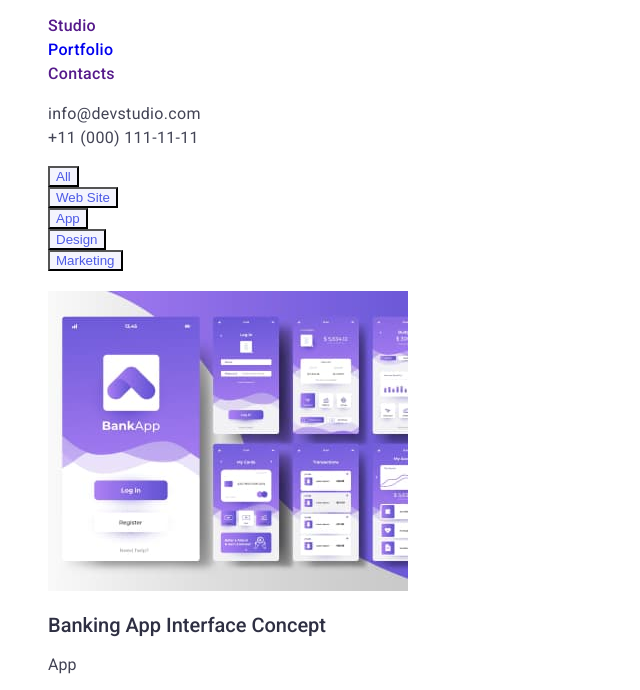
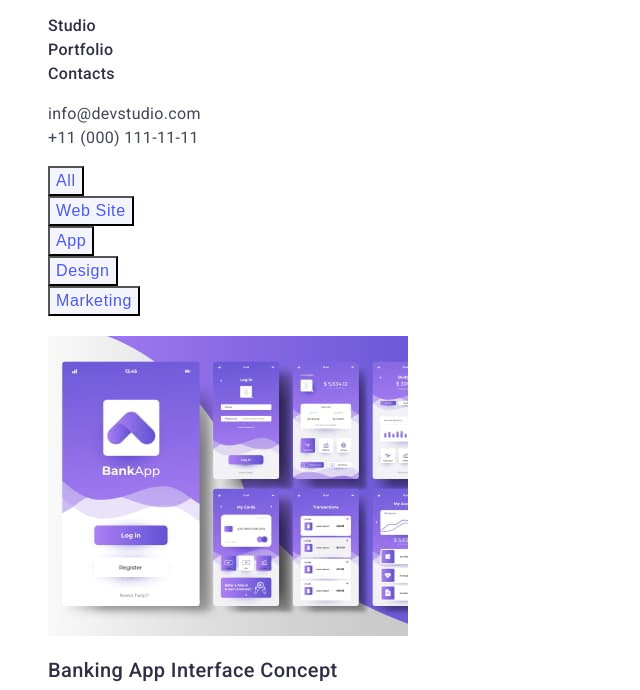
Before and after one commit to Serg1853/goit-markup-hw-02, a plain HTML site: page portfolio.html in a window 1280 px wide. Shown: the part 34-724 px from the top of the page, without its empty margins (0-640 px from the left). Drawn offline with Linux system fonts and the light colour scheme.

Commit message:
portfolio

```diff
--- a/css/styles.css
+++ b/css/styles.css
@@ -185,60 +185,33 @@ button {
   font-size: 16px;
   color: #4d5ae5;
 }
-.all {
+.button-hover {
+  font-weight: 500;
+  font-size: 16px;
+  line-height: 1.5;
+  align-items: center;
+  text-align: center;
+  letter-spacing: 0.04em;
   background: #f4f4fd;
   color: #4d5ae5;
 }
-.all:focus,
-.all:hover {
+.button-hover:focus,
+.button-hover:hover {
   background: #404bbf;
   color: #ffffff;
 }
-.web-site {
-  background: #f4f4fd;
-  color: #4d5ae5;
-}
-.web-site:focus,
-.web-site:hover {
-  background: #404bbf;
-  color: #ffffff;
-}
-.app {
-  background: #f4f4fd;
-  color: #4d5ae5;
-}
-.app:focus,
-.app:hover {
-  background: #404bbf;
-  color: #ffffff;
-}
-.design {
-  background: #f4f4fd;
-  color: #4d5ae5;
-}
-.design:focus,
-.design:hover {
-  background: #404bbf;
-  color: #ffffff;
-}
-.marketing {
-  background: #f4f4fd;
-  color: #4d5ae5;
-}
-.marketing:focus,
-.marketing:hover {
-  background: #404bbf;
-  color: #ffffff;
-}
+
 .filters-images-title {
   color: #2e2f42;
   font-weight: 500;
   font-size: 20px;
   line-height: 1.2;
+  letter-spacing: 0.02em;
 }
 .filters-images-text {
   color: #434455;
   font-weight: 400;
   font-size: 16px;
   line-height: 1.5;
+  letter-spacing: 0.02em;
 }
--- a/portfolio.html
+++ b/portfolio.html
@@ -21,13 +21,13 @@
         >
         <ul class="menu list">
           <li class="menu-item">
-            <a class="link" href="">Studio</a>
+            <a class="menu link" href="./index.html">Studio</a>
           </li>
           <li class="menu-item">
-            <a class="link" href="./portfolio.html">Portfolio</a>
+            <a class="menu link" href="./portfolio.html">Portfolio</a>
           </li>
           <li class="menu-item">
-            <a class="link" href="">Contacts</a>
+            <a class="menu link" href="">Contacts</a>
           </li>
         </ul>
       </nav>
@@ -50,20 +50,20 @@
       <section class="filters">
         <h1 hidden>filters</h1>
         <ul class="filters-button list">
-          <li>
-            <button class="all" title="button">All</button>
+          <li class="button-list">
+            <button class="button-hover" title="button">All</button>
           </li>
-          <li>
-            <button class="web-site" title="button">Web Site</button>
+          <li class="button-list">
+            <button class="button-hover" title="button">Web Site</button>
           </li>
-          <li>
-            <button class="app" title="button">App</button>
+          <li class="button-list">
+            <button class="button-hover" title="button">App</button>
           </li>
-          <li>
-            <button class="design" title="button">Design</button>
+          <li class="button-list">
+            <button class="button-hover" title="button">Design</button>
           </li>
-          <li>
-            <button class="marketing" title="button">Marketing</button>
+          <li class="button-list">
+            <button class="button-hover" title="button">Marketing</button>
           </li>
         </ul>
         <ul class="filters-images list">
@@ -101,8 +101,8 @@
                 width="360"
                 height="300"
               />
-              <h2 class="filters-images-title">Cashless Payment</h2>
-              <p class="filters-images-text">Marketing</p>
+              <h2 class="filters-images-title">Meditation App</h2>
+              <p class="filters-images-text">App</p>
             </a>
           </li>
           <li>
@@ -113,7 +113,7 @@
                 width="360"
                 height="300"
               />
-              <h2 class="filters-images-title">Cashless Payment</h2>
+              <h2 class="filters-images-title">Taxi Service</h2>
               <p class="filters-images-text">Marketing</p>
             </a>
           </li>
@@ -125,8 +125,8 @@
                 width="360"
                 height="300"
               />
-              <h2 class="filters-images-title">Cashless Payment</h2>
-              <p class="filters-images-text">Marketing</p>
+              <h2 class="filters-images-title">Screen Illustrations</h2>
+              <p class="filters-images-text">Design</p>
             </a>
           </li>
           <li>
@@ -137,7 +137,7 @@
                 width="360"
                 height="300"
               />
-              <h2 class="filters-images-title">Cashless Payment</h2>
+              <h2 class="filters-images-title">Online Courses</h2>
               <p class="filters-images-text">Marketing</p>
             </a>
           </li>
@@ -149,8 +149,8 @@
                 width="360"
                 height="300"
               />
-              <h2 class="filters-images-title">Cashless Payment</h2>
-              <p class="filters-images-text">Marketing</p>
+              <h2 class="filters-images-title">Instagram Stories Concept</h2>
+              <p class="filters-images-text">Design</p>
             </a>
           </li>
           <li>
@@ -161,8 +161,8 @@
                 width="360"
                 height="300"
               />
-              <h2 class="filters-images-title">Cashless Payment</h2>
-              <p class="filters-images-text">Marketing</p>
+              <h2 class="filters-images-title">Organic Food</h2>
+              <p class="filters-images-text">Web Site</p>
             </a>
           </li>
           <li>
@@ -173,8 +173,8 @@
                 width="360"
                 height="300"
               />
-              <h2 class="filters-images-title">Cashless Payment</h2>
-              <p class="filters-images-text">Marketing</p>
+              <h2 class="filters-images-title">Fresh Coffee</h2>
+              <p class="filters-images-text">Web Site</p>
             </a>
           </li>
         </ul>
```
